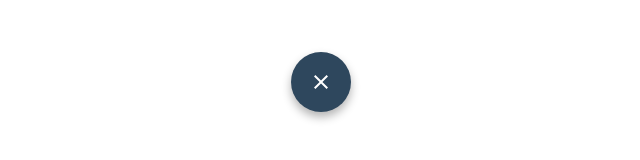
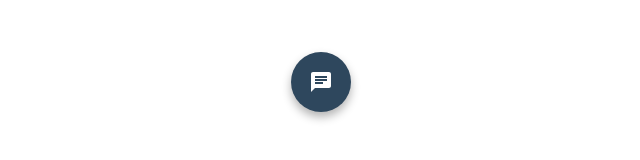
Before and after one commit to rady-ben/bubbleNaseej, a Next.js app: page / in a window 1280 px wide. Shown: the part 318-478 px from the top of the page, without its empty margins (319-959 px from the left). Built offline with nearby package versions, Linux system fonts and the light colour scheme.

Commit message:
handle swich Icon logic

```diff
--- a/src/component/Bubble/Bubble.tsx
+++ b/src/component/Bubble/Bubble.tsx
@@ -1,10 +1,13 @@
-import React from "react";
+"use client";
+import React, { useState } from "react";
 import Button from "./Button";
 
 export default function Bubble() {
+  const [isOpened, setIsOpened] = useState(false);
+  const toggle = () => setIsOpened(!isOpened);
   return (
     <div>
-      <Button isOpened />
+      <Button isOpened={isOpened} onClick={toggle} />
     </div>
   );
 }
--- a/src/component/Bubble/Button/Button.tsx
+++ b/src/component/Bubble/Button/Button.tsx
@@ -5,13 +5,14 @@ import CloseIcon from "@mui/icons-material/Close";
 
 type Props = {
   isOpened?: boolean;
+  onClick: () => void;
 };
 
-export default function Button({ isOpened }: Props) {
+export default function Button({ isOpened, onClick }: Props) {
   const Icon = isOpened ? CloseIcon : ChatIcon;
 
   return (
-    <Container>
+    <Container onClick={onClick}>
       <Icon sx={{ color: "white" }} />
     </Container>
   );
```
